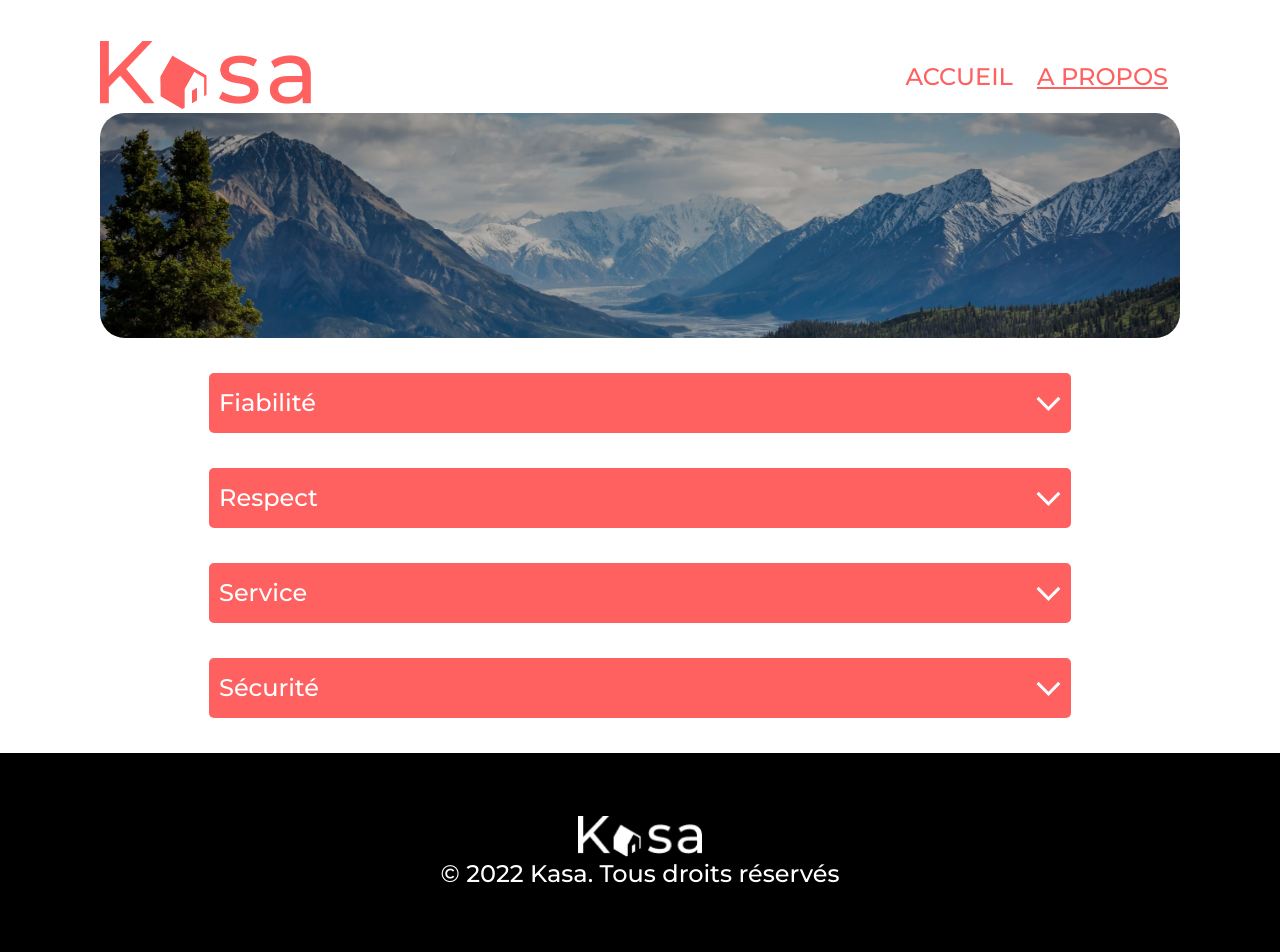
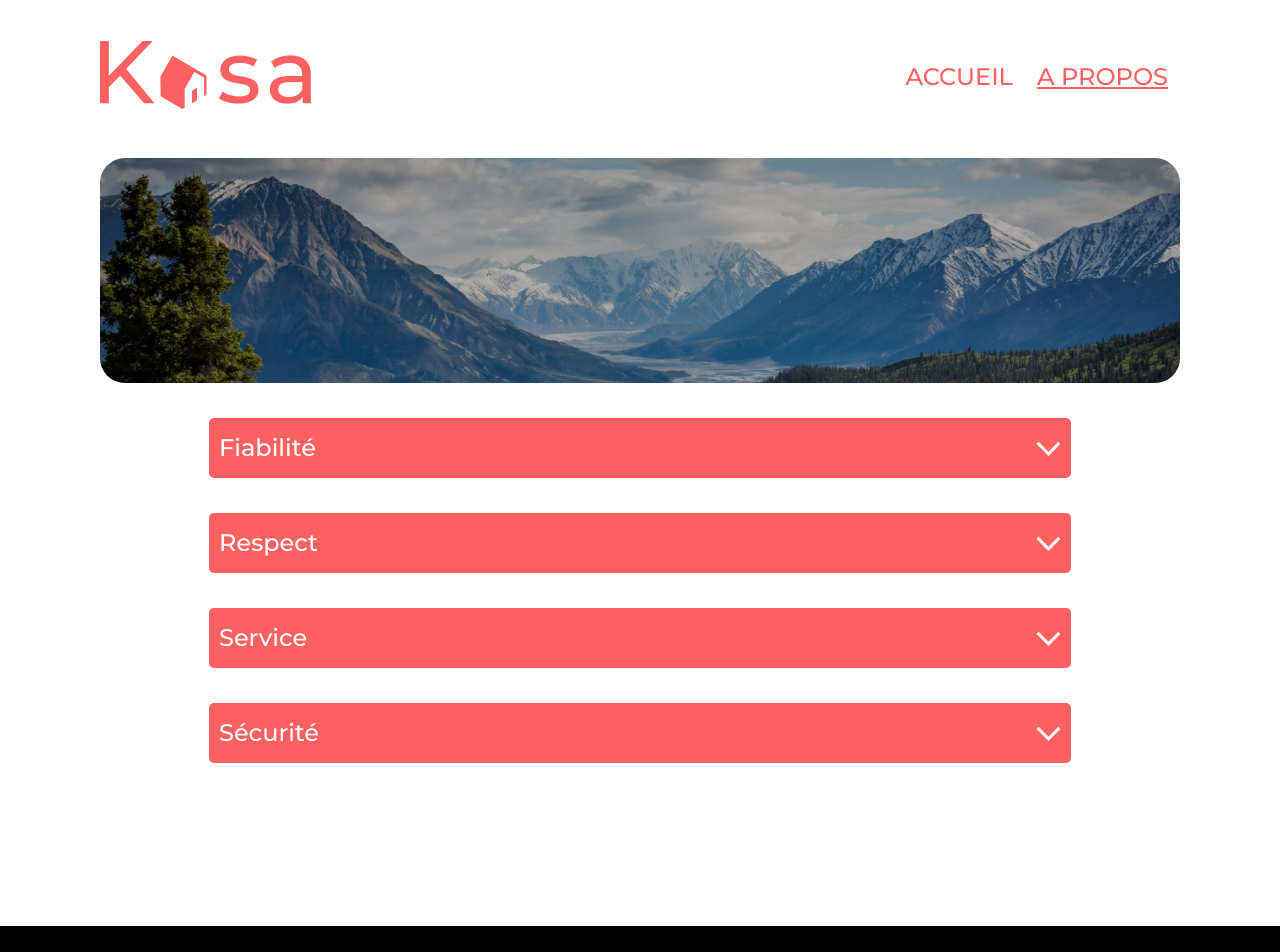
Before and after one commit to devjuju/KasaP7, a React (Create React App) app: page /a-propos in a window 1280 px wide. Shown: the top 952 px of the page. Built offline with nearby package versions, Linux system fonts and the light colour scheme.

Commit message:
Étape 10 en cours

```diff
--- a/src/styles/composants/_bannerabout.scss
+++ b/src/styles/composants/_bannerabout.scss
@@ -1,6 +1,6 @@
 /*------------------------------------------- Banner ----------------------------------------*/
 .banner-about{
-    margin:auto;
+    margin-top: 45px;
     margin-left: 100px;
     margin-right: 100px;
     border-radius: 25px;
--- a/src/styles/composants/_bannerhome.scss
+++ b/src/styles/composants/_bannerhome.scss
@@ -1,6 +1,6 @@
 /*------------------------------------------- Banner ----------------------------------------*/
 .banner-home{
-    margin:auto;
+    margin-top: 64px;
     margin-left: 100px;
     margin-right: 100px;
     border-radius: 25px;
--- a/src/styles/composants/_carroussel.scss
+++ b/src/styles/composants/_carroussel.scss
@@ -3,6 +3,7 @@
     display: block;
     height: 415px;
     position: relative;
+    margin-top: 20px;
     margin-left: 100px;
     margin-right: 100px;
     margin-bottom: 24px;
--- a/src/styles/layout/_footer.scss
+++ b/src/styles/layout/_footer.scss
@@ -1,5 +1,6 @@
 /*------------------------------------------- Footer ----------------------------------------*/
 footer {
+    margin-top: 163px;
     background-color: $colour-footer;
     width: 100%;
     position: relative;
@@ -21,6 +22,7 @@ footer {
             line-height: 142.6%;
             text-align: center;
             color: $colour-body;
+            margin-top: 52px;
         }
     }
 }
--- a/src/styles/main.css
+++ b/src/styles/main.css
@@ -79,7 +79,7 @@ html, body {
 }
 /*------------------------------------------- Banner ----------------------------------------*/
 .banner-home {
-  margin: auto;
+  margin-top: 64px;
   margin-left: 100px;
   margin-right: 100px;
   border-radius: 25px;
@@ -286,7 +286,7 @@ html, body {
 }
 /*------------------------------------------- Banner ----------------------------------------*/
 .banner-about {
-  margin: auto;
+  margin-top: 45px;
   margin-left: 100px;
   margin-right: 100px;
   border-radius: 25px;
@@ -637,6 +637,7 @@ html, body {
   display: block;
   height: 415px;
   position: relative;
+  margin-top: 20px;
   margin-left: 100px;
   margin-right: 100px;
   margin-bottom: 24px;
@@ -1447,6 +1448,7 @@ nav ul li a:hover {
 }
 /*------------------------------------------- Footer ----------------------------------------*/
 footer {
+  margin-top: 163px;
   background-color: black;
   width: 100%;
   position: relative;
@@ -1470,6 +1472,7 @@ footer .content p {
   line-height: 142.6%;
   text-align: center;
   color: white;
+  margin-top: 52px;
 }
 
 /*-------------------------------- Responsive - layout Tablette 768px --------------------------*/
@@ -1600,6 +1603,10 @@ footer .content p {
 .section-card {
   margin-left: 100px;
   margin-right: 100px;
+  padding-top: 56px;
+  padding-left: 50px;
+  padding-right: 50px;
+  padding-bottom: 56px;
   background-color: #f6f6f6;
   border-radius: 25px;
   display: grid;
@@ -1616,6 +1623,7 @@ footer .content p {
     padding-top: 31px;
     padding-left: 26px;
     padding-right: 26px;
+    padding-bottom: 31px;
     background-color: #f6f6f6;
     border-radius: 25px;
     display: grid;
@@ -2115,11 +2123,10 @@ footer .content p {
 }
 /*------------------------------------------- Page error 404 ----------------------------------------*/
 .section-error404 {
-  margin: auto;
+  margin-top: 207px;
   padding-left: 100px;
   padding-right: 100px;
   text-align: center;
-  margin-bottom: 163px;
 }
 .section-error404 article {
   margin-bottom: 198px;
--- a/src/styles/pages/_error404.scss
+++ b/src/styles/pages/_error404.scss
@@ -1,10 +1,9 @@
 /*------------------------------------------- Page error 404 ----------------------------------------*/
 .section-error404 {
-    margin:auto;
+    margin-top: 207px;
     padding-left: 100px;
     padding-right: 100px;
     text-align: center;
-    margin-bottom: 163px;
     & article{
         margin-bottom: 198px;
         & h1{
--- a/src/styles/pages/_home.scss
+++ b/src/styles/pages/_home.scss
@@ -2,6 +2,10 @@
 .section-card{
     margin-left: 100px;
     margin-right: 100px;
+    padding-top: 56px;
+    padding-left: 50px;
+    padding-right: 50px;
+    padding-bottom: 56px;
     background-color: #f6f6f6;
     border-radius: 25px;
     display: grid;
@@ -19,6 +23,7 @@
     padding-top: 31px;
     padding-left: 26px;
     padding-right: 26px;
+    padding-bottom: 31px;
     background-color: #f6f6f6;
     border-radius: 25px;
     display: grid;
```
Also changed, not shown: 1 other file (tests, documents, lock files or other folders).
